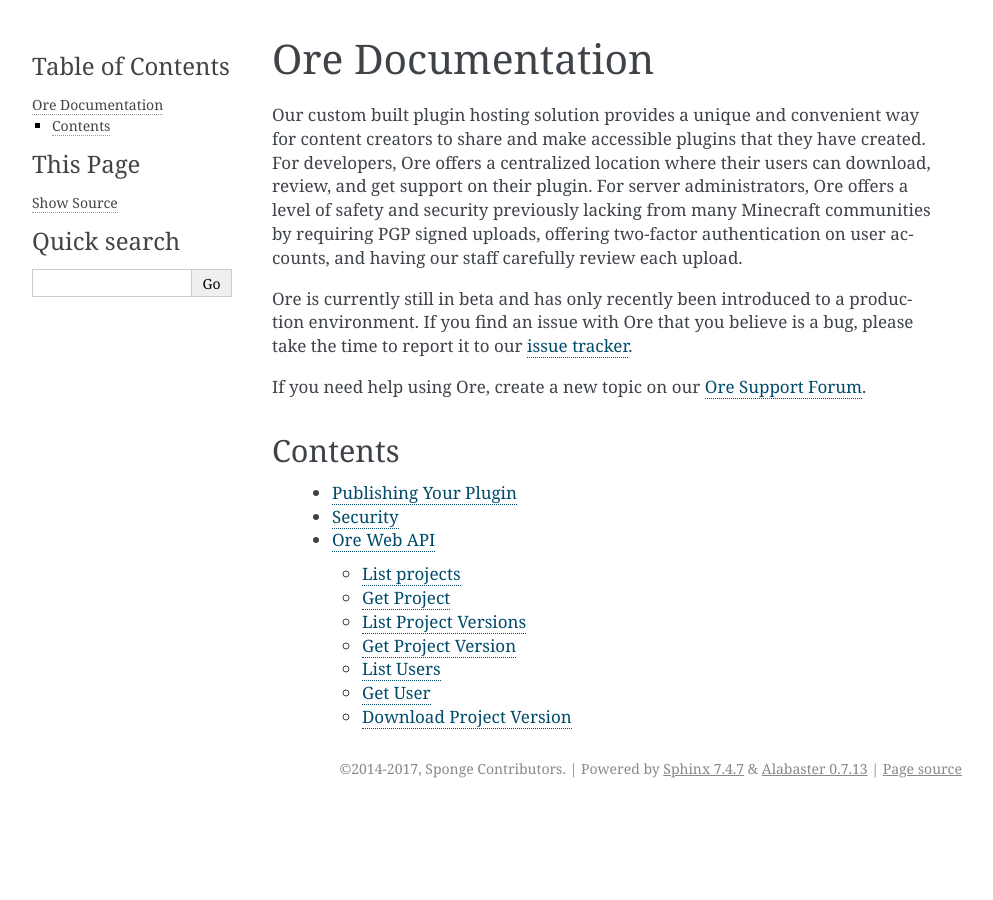
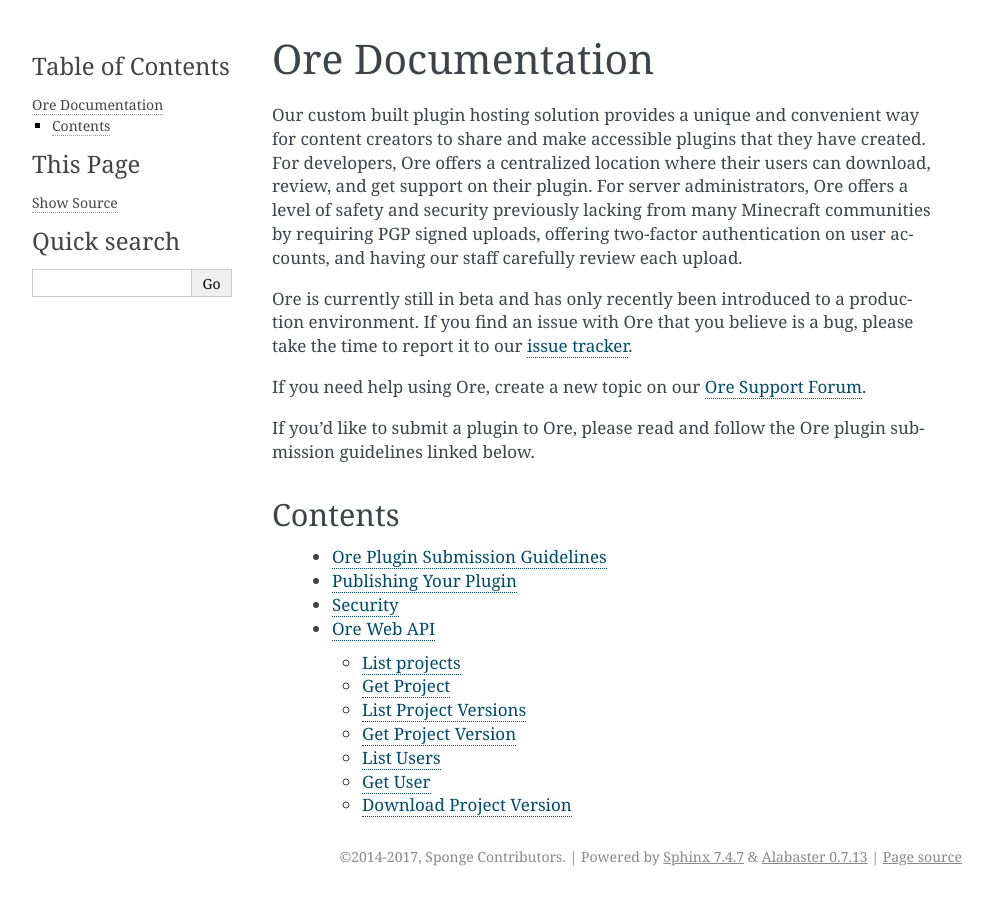
Before and after one commit to SpongePowered/SpongeDocs, a Sphinx documentation site: the page built from source/ore/index.rst, in a window 1280 px wide. Shown: the whole page, without its empty margins (148-1141 px from the left). Built offline with Sphinx 7.4.7, drawn with Linux system fonts in a browser that asks for light colours; pages that are not in the unit, such as notebooks, are missing from menus.

Commit message:
Link Guidelines

```diff
--- a/source/ore/index.rst
+++ b/source/ore/index.rst
@@ -15,6 +15,8 @@
 If you need help using Ore, create a new topic on our
 `Ore Support Forum <https://forums.spongepowered.org/c/plugins/ore-support>`__.
 
+If you'd like to submit a plugin to Ore, please read and follow the Ore plugin submission guidelines linked below.
+
 Contents
 ========
 
```
Also changed, not shown: other parts of source/ore/index.rst (+1 -0 lines).
